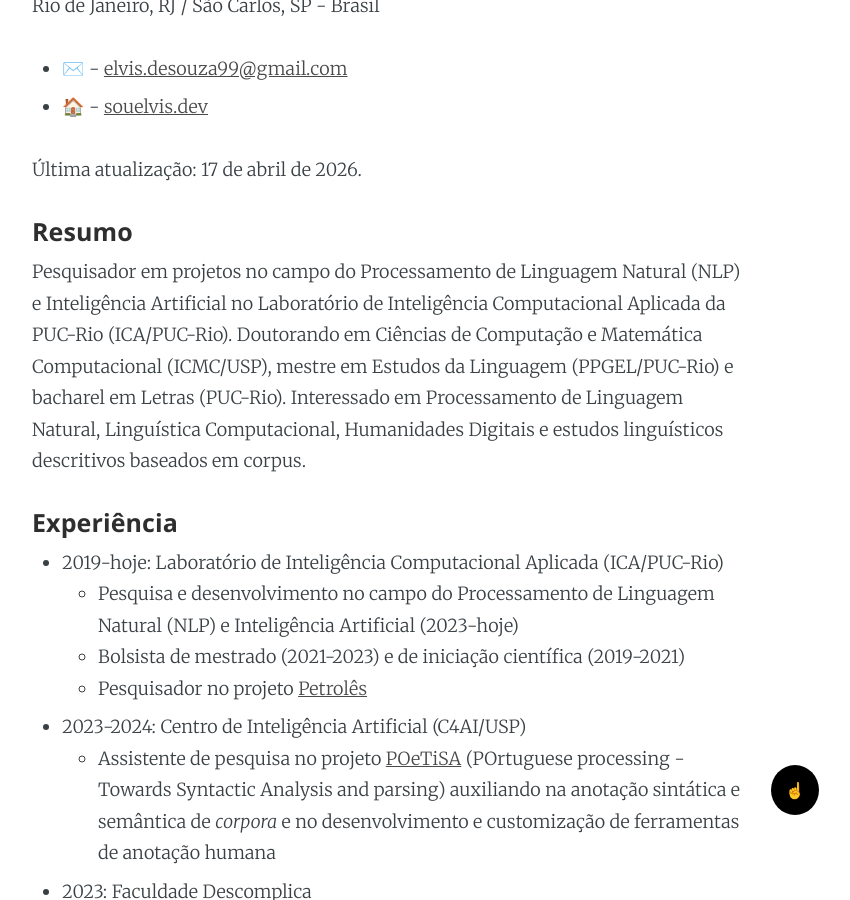
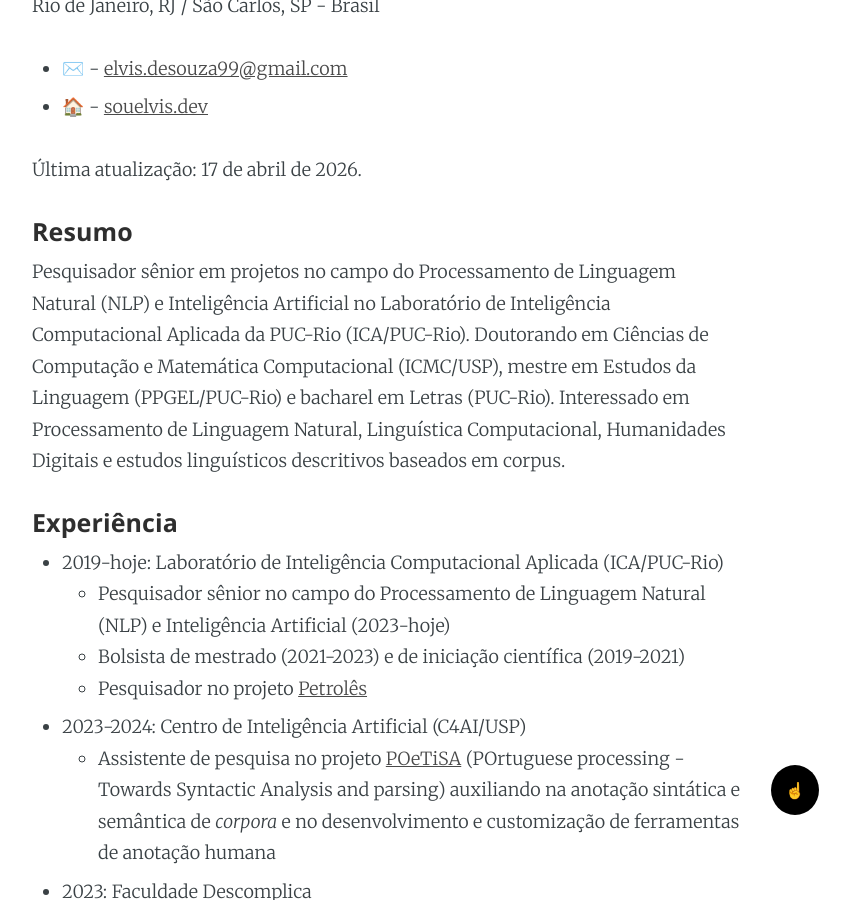
Before and after one commit to alvelvis/alvelvis.github.io, a Jekyll site: the page built from sobre.md, in a window 1280 px wide and 900 px high, scrolled down 619 px. Shown: the whole window, without its empty margins (253-1103 px from the left). Built offline with Jekyll 4.4.1, drawn with Linux system fonts in a browser that asks for light colours.

Commit message:
senior researcher

```diff
--- a/_config.yml
+++ b/_config.yml
@@ -22,7 +22,7 @@
 
 authordesc: "Escrevo sobre humanos, robôs, linguagem, e sobre como humanos e robôs aprendem linguagem."
 authordescen: "I write about humans, robots, language, and how humans and robots learn language."
-profdesc: Pesquisador em projetos no campo do Processamento de Linguagem Natural (NLP) e Inteligência Artificial no Laboratório de Inteligência Computacional Aplicada da PUC-Rio (ICA/PUC-Rio). Doutorando em Ciências de Computação e Matemática Computacional (ICMC/USP), mestre em Estudos da Linguagem (PPGEL/PUC-Rio) e bacharel em Letras (PUC-Rio). Interessado em Processamento de Linguagem Natural, Linguística Computacional, Humanidades Digitais e estudos linguísticos descritivos baseados em corpus.
+profdesc: Pesquisador sênior em projetos no campo do Processamento de Linguagem Natural (NLP) e Inteligência Artificial no Laboratório de Inteligência Computacional Aplicada da PUC-Rio (ICA/PUC-Rio). Doutorando em Ciências de Computação e Matemática Computacional (ICMC/USP), mestre em Estudos da Linguagem (PPGEL/PUC-Rio) e bacharel em Letras (PUC-Rio). Interessado em Processamento de Linguagem Natural, Linguística Computacional, Humanidades Digitais e estudos linguísticos descritivos baseados em corpus.
 
 generalskills: "
 \n- Capacidade de liderança e de trabalho em equipe
--- a/sobre.md
+++ b/sobre.md
@@ -23,7 +23,7 @@ Rio de Janeiro, RJ / São Carlos, SP - Brasil
 #### Experiência
 
 - 2019-hoje: Laboratório de Inteligência Computacional Aplicada (ICA/PUC-Rio)
-    - Pesquisa e desenvolvimento no campo do Processamento de Linguagem Natural (NLP) e Inteligência Artificial (2023-hoje)
+    - Pesquisador sênior no campo do Processamento de Linguagem Natural (NLP) e Inteligência Artificial (2023-hoje)
     - Bolsista de mestrado (2021-2023) e de iniciação científica (2019-2021)
     - Pesquisador no projeto [Petrolês](https://petroles.ica.ele.puc-rio.br)
 - 2023-2024: Centro de Inteligência Artificial (C4AI/USP)
```
